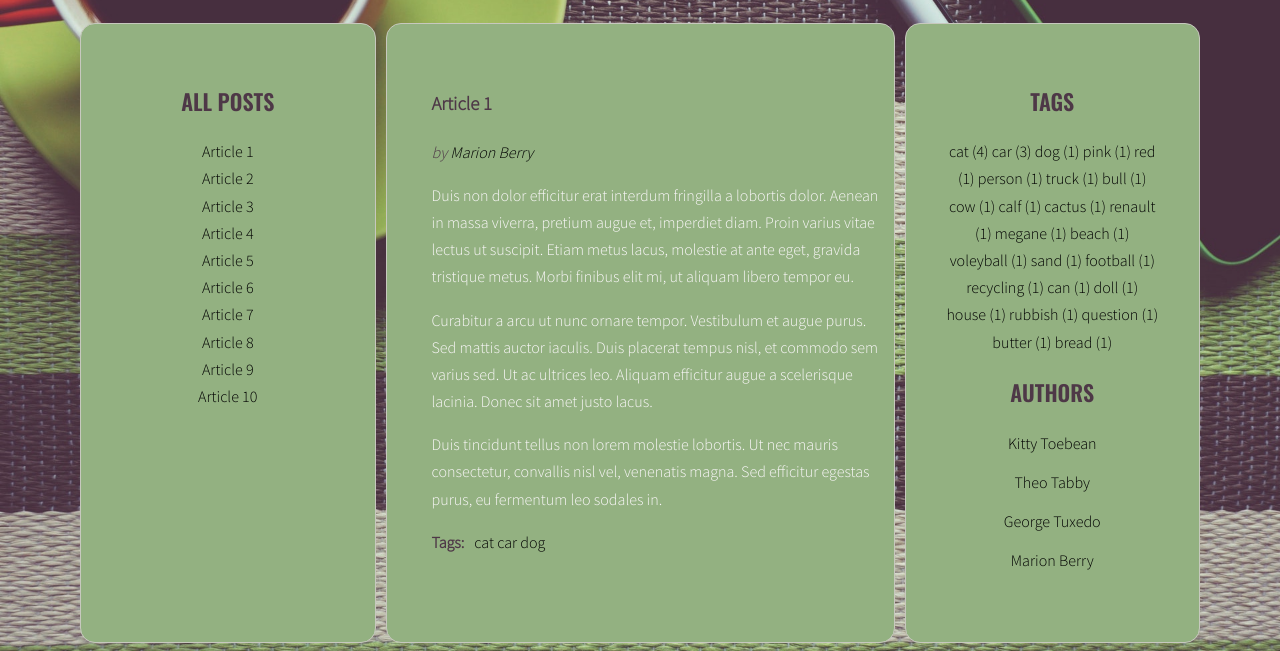
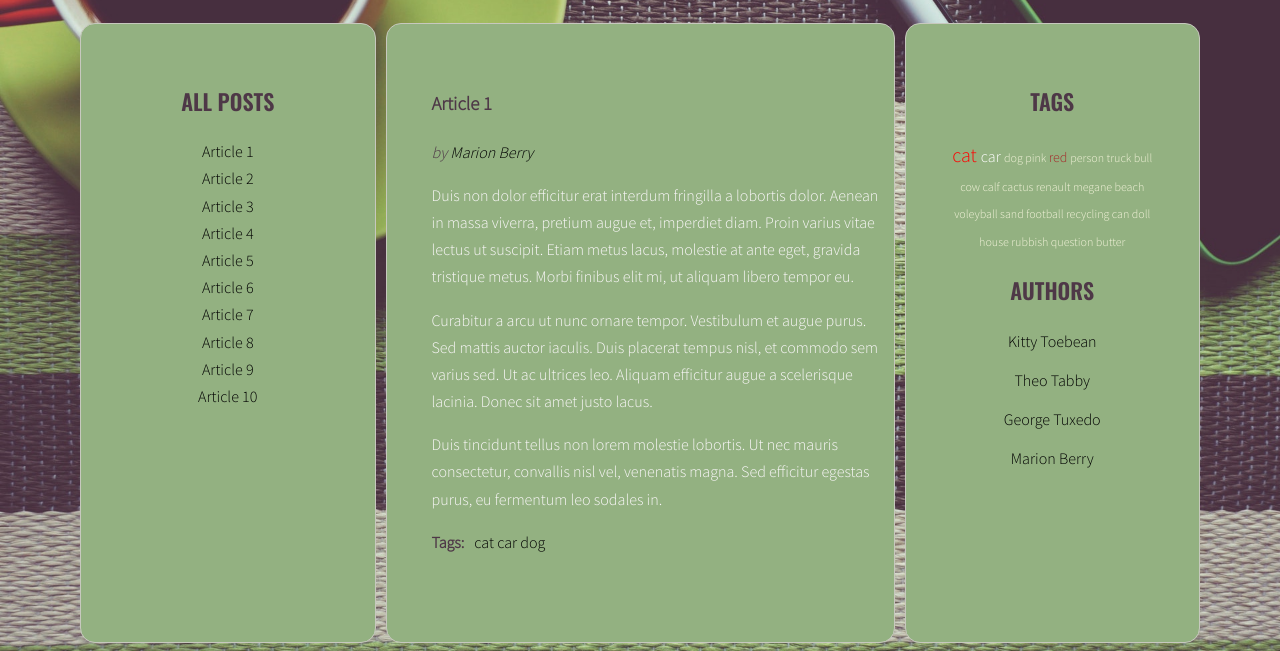
Before and after one commit to JohnGIDoe/javascript-blog, a website: page index.html in a window 1280 px wide. Shown: the part 220-871 px from the top of the page. Drawn offline with nearby package versions, Linux system fonts and the light colour scheme.

Commit message:
add cloud of tags in right column

```diff
--- a/index.html
+++ b/index.html
@@ -301,7 +301,7 @@
                 </ul>
               </div>
             </article>
-            <article class="post" id="article-10" data-tags="cat butter bread" data-author="George Tuxedo">
+            <article class="post" id="article-10" data-tags="cat butter red" data-author="George Tuxedo">
               <h3 class="post-title">Article 10</h3>
               <p class="post-author">by </p>
               <div class="post-content">
--- a/js/script.js
+++ b/js/script.js
@@ -139,7 +139,7 @@ function generateTags(){
   // Start loop for each tag in allTags
   for (let tag in allTags) {
     // generate code of a link and add it to allTagsHTML
-    allTagsHMTL += '<a href="#tag-' + tag + '" class="' + calculateTagClass(allTags[tag], tagsParams) +'">' + tag + ' (' + allTags[tag] + ') ' + '</a>';
+    allTagsHMTL += '<li><a href="#tag-' + tag + '" class="' + calculateTagClass(allTags[tag], tagsParams) +'">' + tag + ' </a></li>';
   // End loop for each tag in allTags
   }
 
@@ -164,7 +164,11 @@ function calculateTagsParams(tags) {
 }
 
 function calculateTagClass(count, params) {
+  let classNumber;
 
+  classNumber = Math.floor(((count - params.min) / (params.max - params.min)) * (options.optCloudClassCount - 1) + 1 );
+
+  return options.optCloudClassPrefix + classNumber;
 }
 
 generateTags();
--- a/sass/style.scss
+++ b/sass/style.scss
@@ -53,6 +53,29 @@ a {
 
 a:hover {
   font-size: 16.5px;
+}
+
+.tag-size-1 {
+  font-size: 12px;
+  color: beige;
+}
+
+.tag-size-2 {
+  font-size: 14px;
+  color: brown;
+}
+.tag-size-3 {
+  font-size: 16px;
+  color: white;
+}
+.tag-size-4 {
+  font-size: 18px;
+  color: blue;
+}
+
+.tag-size-5 {
+  font-size: 20px;
+  color: red;
 }
 
 /* Layout */
```
Also changed, not shown: css/style.css, 1 other file.
